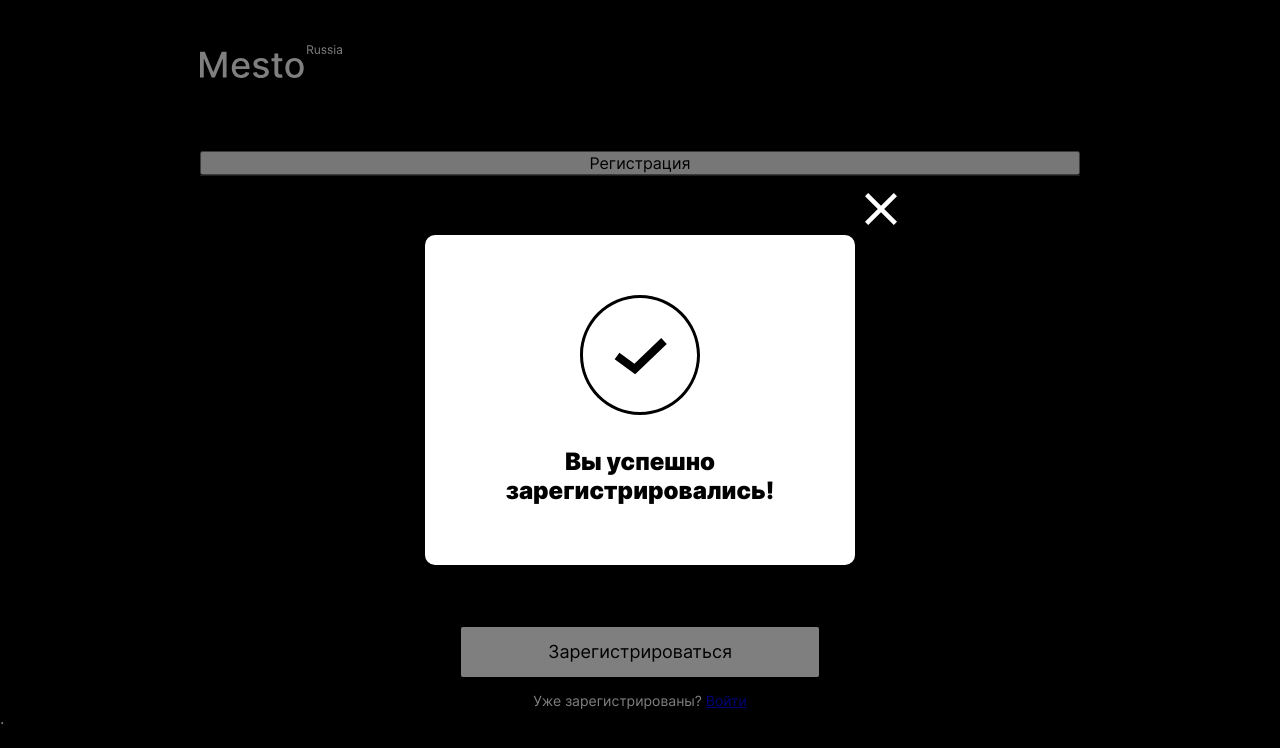
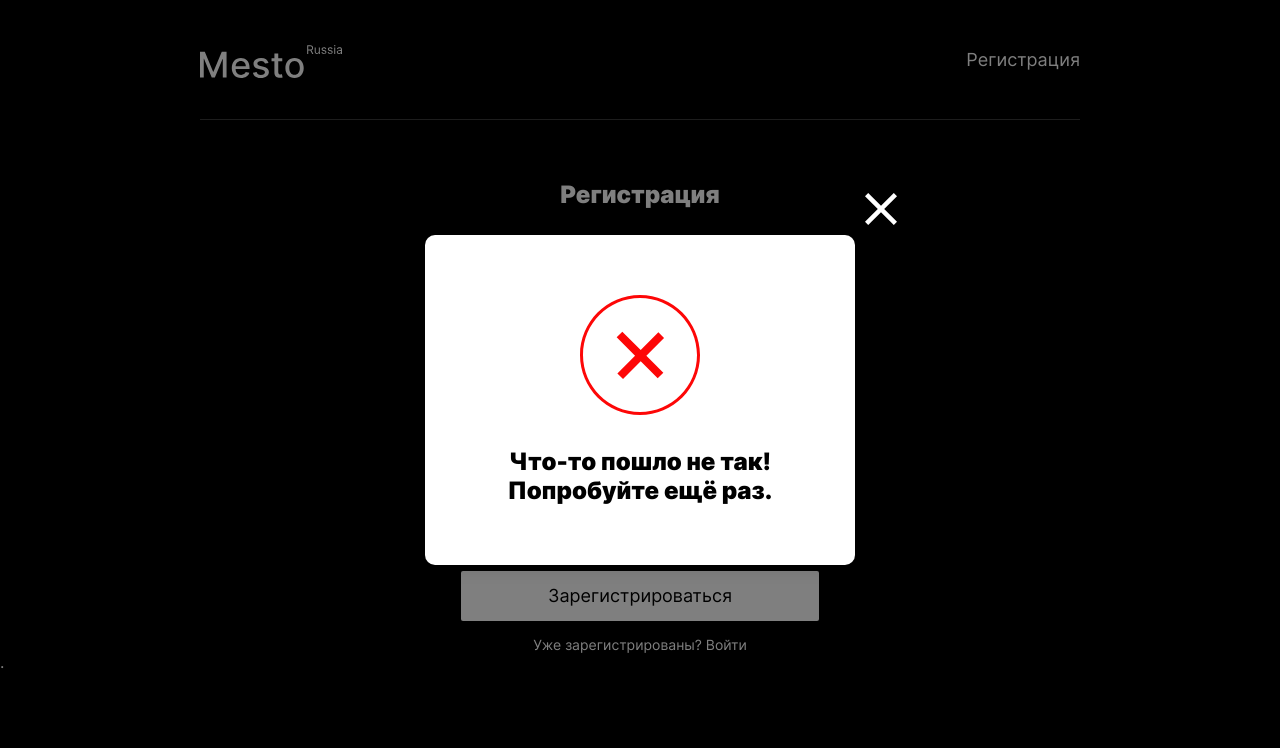
Before and after one commit to TsvetSerg/react-mesto-auth, a React (Create React App) app: page /sign-up in a window 1280 px wide. Both pictures are taken after typing "name@example.com", "Sample123" into the empty fields and a click on the button "Зарегистрироваться". Shown: the top 748 px of the page. Built offline with nearby package versions, Linux system fonts and the light colour scheme; no server answers.

Commit message:
last commit, completed confirmation and code

```diff
--- /dev/null
+++ b/src/blocks/header/__botton/header__botton.css
@@ -0,0 +1,16 @@
+.header__botton {
+  appearance: none;
+  border: none;
+  margin: 0;
+  padding: 0;
+  color: white;
+  background-color: black;
+  cursor: pointer;
+  font-size: 18px;
+  line-height: 22px;
+  margin-left: 24px;
+}
+
+.header__botton:hover {
+  opacity: 0.6;
+}
--- /dev/null
+++ b/src/blocks/header/__information/header__information.css
@@ -0,0 +1,8 @@
+.header__information {
+  margin: 0;
+  padding: 0;
+  font-weight: 500;
+  font-size: 18px;
+  line-height: 22px;
+  align-content: flex-end;
+}
--- /dev/null
+++ b/src/blocks/header/_layer/header_layer.css
@@ -0,0 +1,8 @@
+.header_layer {
+  display: flex;
+  flex-direction: row;
+  align-items: center;
+  /* margin-left: 517px; */
+  margin: 0;
+  padding: 0;
+}
--- a/src/blocks/header/header.css
+++ b/src/blocks/header/header.css
@@ -1,8 +1,9 @@
 .header {
   display: flex;
-  flex-direction: column;
+  flex-direction: row;
+  justify-content: space-between;
   width: calc(100% - (200px * 2));
-  align-self: stretch;
+  /* align-self: stretch; */
   margin: auto;
   margin-bottom: 36px;
   border-bottom: rgb(84,84,84, 0.7) solid 1px;
--- /dev/null
+++ b/src/blocks/login/__link/login__link.css
@@ -0,0 +1,10 @@
+.login__link {
+  text-decoration: none;
+  color: white;
+  font-size: 14px;
+  line-height: 17px;
+}
+
+.login__link:hover {
+  opacity: 0.6;
+}
--- a/src/blocks/popup/__title/__title_сonfirmation/popup__title_сonfirmation.css
+++ b/src/blocks/popup/__title/__title_сonfirmation/popup__title_сonfirmation.css
@@ -10,3 +10,12 @@
   align-self: center;
   margin-bottom: 60px;
 }
+
+@media screen and (max-width: 897px) {
+  .popup__title_сonfirmation {
+    font-size: 20px;
+    line-height: 24px;
+    max-width: 244px;
+    margin-bottom: 50px;
+  }
+}
--- a/src/components/App.js
+++ b/src/components/App.js
@@ -164,6 +164,9 @@ function App() {
   function handelErroe() {
     setError(true)
   }
+  function handelErroeMassage() {
+    setError(false)
+  }
 
   return (
 
@@ -238,6 +241,7 @@ function App() {
       <Register
         handelConfirmation = {handelConfirmation}
         handelErroe = {handelErroe}
+        handelErroeMassage = {handelErroeMassage}
       />.
     </Route>
 
--- a/src/components/Header.js
+++ b/src/components/Header.js
@@ -25,8 +25,10 @@ class Header extends React.Component {
     return (
       <header className="header">
       <img className="header__logo" src={logoImage} alt="Лого" />
-      <p>{this.props.loggedIn ? this.props.email : ''}</p>
-      <button onClick={this.handleSubmit}>{this.props.loggedIn ? 'Выйти' : 'Регистрация'}</button>
+      <div className="header_layer">
+        <p className="header__information">{this.props.loggedIn ? this.props.email : ''}</p>
+        <button className="header__botton" onClick={this.handleSubmit}>{this.props.loggedIn ? 'Выйти' : 'Регистрация'}</button>
+      </div>
     </header>
     )
   }
--- a/src/components/InfoTooltip.js
+++ b/src/components/InfoTooltip.js
@@ -13,7 +13,7 @@ class InfoTooltip extends React.Component {
     return (
       <div className={`popup ${this.props.isOpen ? 'popup_opened' : ''}`} >
       <div className="popup__container">
-        <img className="popup__image-confirmation" src={ok} alt="" />
+        <img className="popup__image-confirmation" src={this.props.errorMassage ? ok : err} alt={this.props.errorMassage ? 'Вы успешно зарегистрировались!' : 'Что-то пошло не так! Попробуйте ещё раз.'} />
         <h2 className="popup__title_сonfirmation">{this.props.errorMassage ? 'Вы успешно зарегистрировались!' : 'Что-то пошло не так! Попробуйте ещё раз.'}</h2>
 
         <button type="button" className="popup__close-button" onClick={this.props.onClose} >
--- a/src/components/Register.js
+++ b/src/components/Register.js
@@ -25,8 +25,9 @@ class Register extends React.Component {
       this.props.handelConfirmation();
       this.props.handelErroe()
     })
-    .catch((err) => {
-      console.log('err');
+    .catch(() => {
+      this.props.handelConfirmation();
+      this.props.handelErroeMassage()
     })
   }
 
@@ -39,17 +40,9 @@ class Register extends React.Component {
           <input id="password" name="password" ref={this.password} className="login__input" type="password" placeholder="Пароль" required />
           <button className="login__button" type="submit">Зарегистрироваться</button>
         </form>
-        <h3 className="login__text">Уже зарегистрированы? <Link to="sign-in">Войти</Link></h3>
+        <h3 className="login__text">Уже зарегистрированы? <Link className='login__link' to="sign-in">Войти</Link></h3>
       </div>
     )
   }
 }
 export default withRouter(Register);
-        // this.props.handelConfirmation();
-        // this.props.handelErroe()
-
-        // if (res.ok) {
-        //   return console.log('ok');
-        // } else {
-        //   return console.log('not');
-        // }
--- a/src/components/utils/Auth.js
+++ b/src/components/utils/Auth.js
@@ -22,9 +22,9 @@ export const register = ({password, email}) => {
   .then((data) => {
     return data;
   })
-  .catch((err) => {
-    console.log(err);
-  })
+  // .catch((err) => {
+  //   console.log(err);
+  // })
 }
 
 export const authorize = ({identifier, password}) => {
--- a/src/index.css
+++ b/src/index.css
@@ -52,3 +52,7 @@
 @import url(../src/blocks/login/__text/login__text.css);
 @import url(../src/blocks/popup/__image-confirmation/popup__image-confirmation.css);
 @import url(../src/blocks/popup/__title/__title_сonfirmation/popup__title_сonfirmation.css);
+@import url(../src/blocks/header/__information/header__information.css);
+@import url(../src/blocks/header/__botton/header__botton.css);
+@import url(../src/blocks/header/_layer/header_layer.css);
+@import url(../src/blocks/login/__link/login__link.css);
```
